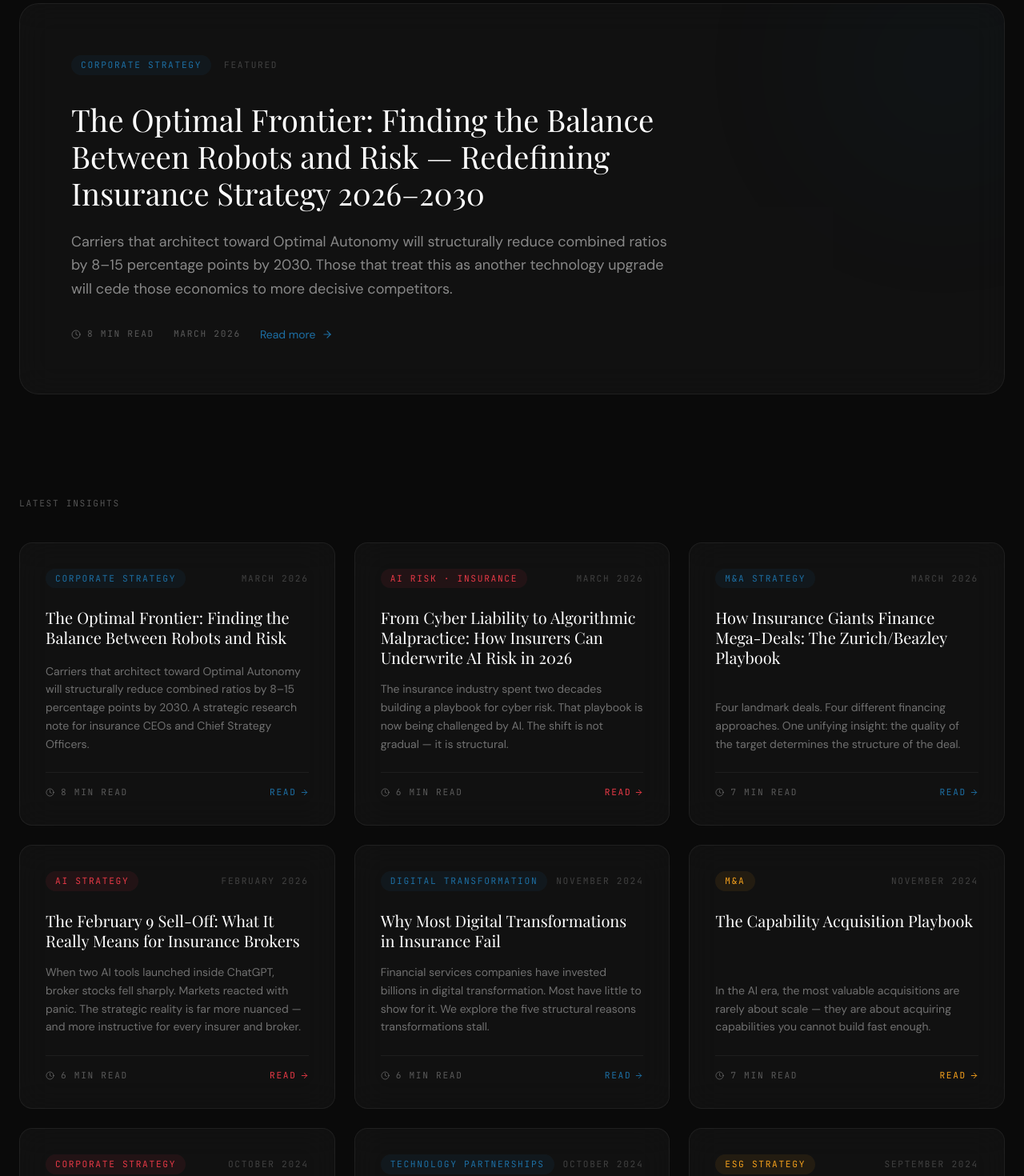
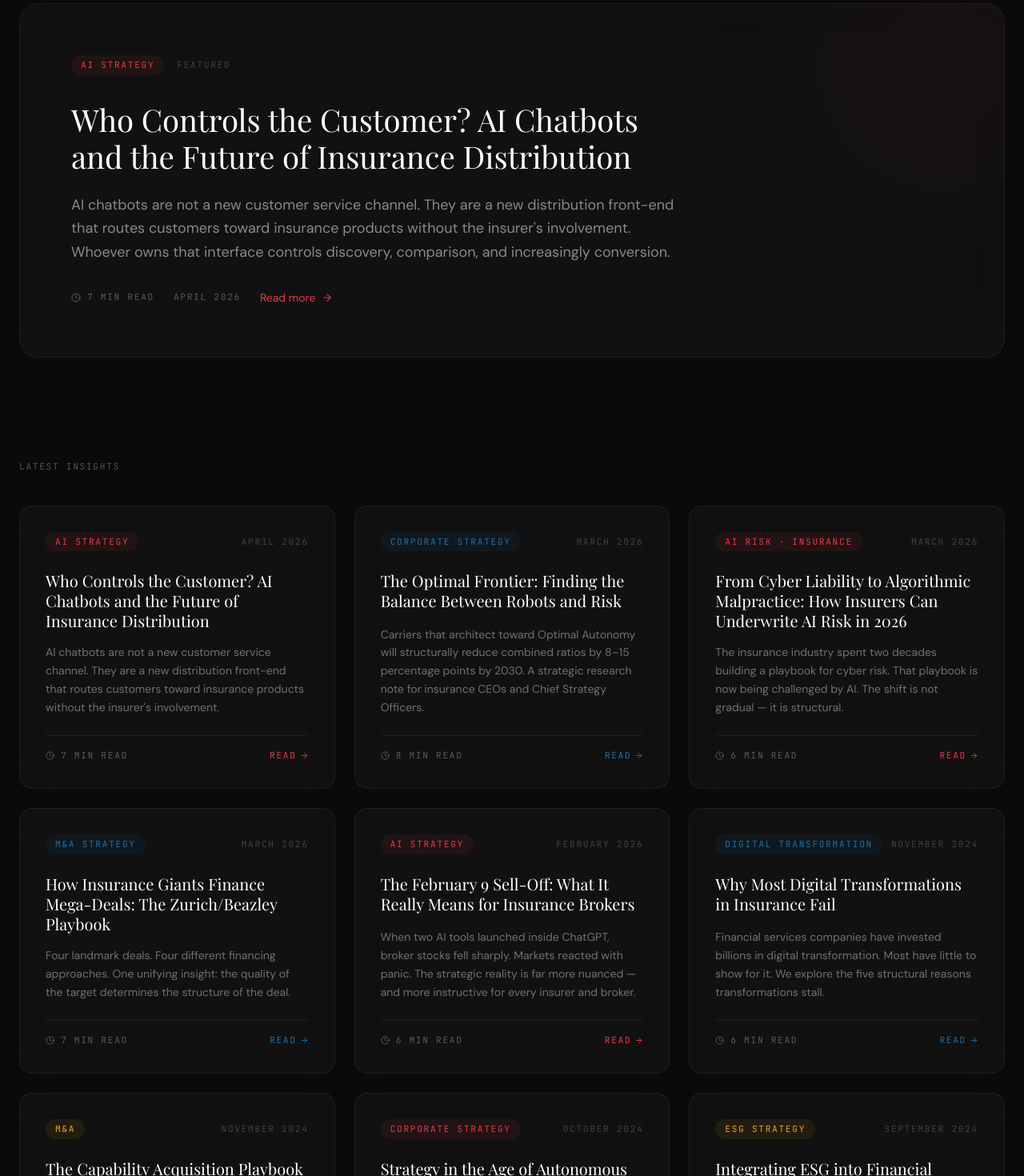
Before and after one commit to parulkgreen-design/eudaimon-consulting, a Next.js app: page /insights in a window 1280 px wide. Shown: the part 940-2410 px from the top of the page at 80% size. Built offline with nearby package versions, Linux system fonts and the light colour scheme; a web font is replaced by a local one.

Commit message:
Update page.tsx

```diff
--- a/app/insights/page.tsx
+++ b/app/insights/page.tsx
@@ -3,17 +3,27 @@ import { ArrowRight, Clock } from "lucide-react";
 import AnimatedSection from "@/components/AnimatedSection";
 
 const featured = {
-  tag: "Corporate Strategy",
-  color: "#1D6FA4",
-  title: "The Optimal Frontier: Finding the Balance Between Robots and Risk — Redefining Insurance Strategy 2026–2030",
+  tag: "AI Strategy",
+  color: "#E63946",
+  title: "Who Controls the Customer? AI Chatbots and the Future of Insurance Distribution",
   excerpt:
-    "Carriers that architect toward Optimal Autonomy will structurally reduce combined ratios by 8–15 percentage points by 2030. Those that treat this as another technology upgrade will cede those economics to more decisive competitors.",
-  readTime: "8 min read",
-  date: "March 2026",
-  href: "/insights/optimal-autonomy",
+    "AI chatbots are not a new customer service channel. They are a new distribution front-end that routes customers toward insurance products without the insurer's involvement. Whoever owns that interface controls discovery, comparison, and increasingly conversion.",
+  readTime: "7 min read",
+  date: "April 2026",
+  href: "/insights/ai-distribution",
 };
 
 const insights = [
+  {
+    tag: "AI Strategy",
+    color: "#E63946",
+    title: "Who Controls the Customer? AI Chatbots and the Future of Insurance Distribution",
+    excerpt:
+      "AI chatbots are not a new customer service channel. They are a new distribution front-end that routes customers toward insurance products without the insurer's involvement.",
+    readTime: "7 min read",
+    date: "April 2026",
+    href: "/insights/ai-distribution",
+  },
   {
     tag: "Corporate Strategy",
     color: "#1D6FA4",
@@ -81,16 +91,6 @@ const insights = [
     excerpt:
       "When AI systems can make decisions, execute trades, underwrite risks, and serve customers autonomously — what does corporate strategy even mean?",
     readTime: "5 min read",
-    date: "October 2024",
-    href: "/contact",
-  },
-  {
-    tag: "Technology Partnerships",
-    color: "#1D6FA4",
-    title: "Why Technology Partnerships Matter More Than Ever",
-    excerpt:
-      "The days of building everything in-house are over. Financial services companies that master the art of technology partnership will outcompete those that don't.",
-    readTime: "6 min read",
     date: "October 2024",
     href: "/contact",
   },
```
